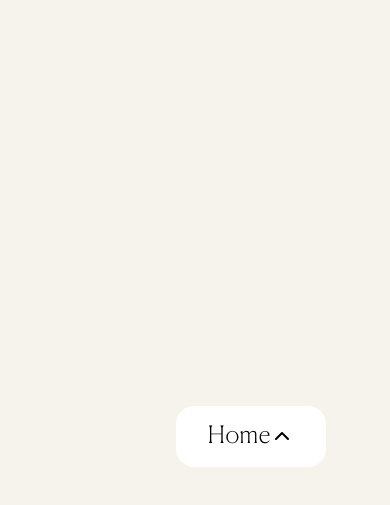
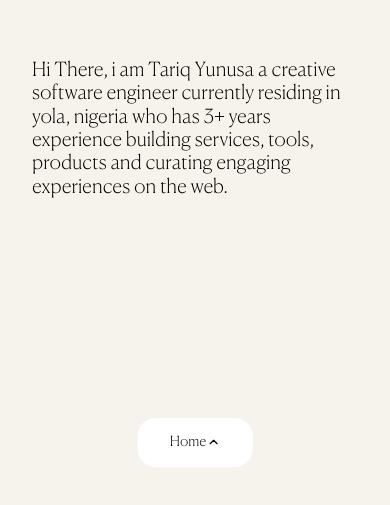
Before and after one commit to tariqyunusa/tariq, a Next.js app: page / in a window 390 px wide. Shown: the part 293-798 px from the top of the page. Built offline with nearby package versions, Linux system fonts and the light colour scheme.

Commit message:
hero section layout

```diff
--- a/app/components/Nav.jsx
+++ b/app/components/Nav.jsx
@@ -11,17 +11,17 @@ export default function Nav() {
     const [activeLink, setActiveLink] = useState(links[links.length - 1])
     return(
         <>
-            <motion.nav layout className={styles.navbar} onClick={() => setShowNav(!showNav)} transition={{duration: 0.6, type: "spring", stiffness: 60}}>
-                <ul className={styles.navbar__ul}>
+            <motion.nav  className={styles.navbar} onClick={() => setShowNav(!showNav)} >
+                <motion.ul layout className={styles.navbar__ul} transition={{duration: 0.6, type: "spring", stiffness: 60}}>
                     <AnimatePresence>
                     {showNav ? links.map((link, idx) => (
-                    <motion.li initial={{opacity: 0}} animate={{opacity: 1}} exit={{opacity: 0}} transition={{duration: 0.4, delay: 0.2}} key={idx} onClick={() => setActiveLink(link)} className={styles.navbar__list_item}>{link}</motion.li>
+                    <motion.li initial={{opacity: 0}} animate={{opacity: 1}} exit={{opacity: 0}} transition={{duration: 0.2, delay: 0.1}} key={idx} onClick={() => setActiveLink(link)} className={styles.navbar__list_item}>{link}</motion.li>
                    )) : ""}
                     </AnimatePresence>
                    {!showNav && (
-                    <motion.li className={styles.navbar__list_item} initial={{opacity: 0}} animate={{opacity: 1}} exit={{opacity: 0}} transition={{duration: 0.1, delay: 0.1}}>{activeLink} <FiChevronUp /></motion.li>
+                    <motion.li className={styles.navbar__list_item} >{activeLink} <FiChevronUp /></motion.li>
                    )}
-                </ul>
+                </motion.ul>
 
             </motion.nav>
         </>
--- a/app/page.js
+++ b/app/page.js
@@ -5,7 +5,11 @@ export default function Home() {
   return (
    <>
     <section className={styles.section}>
-
+      <div className={styles.hero__section_main_text}>
+        <h1>
+        Hi There, i am Tariq Yunusa a creative software engineer currently residing in yola, nigeria who has 3+ years  experience building services, tools, products and curating engaging experiences on the web.
+        </h1>
+      </div>
     </section>
    </>
   );
--- a/app/page.module.css
+++ b/app/page.module.css
@@ -1,19 +1,26 @@
 @font-face{
-    font-family: "Canela";
-    src: url('/fonts/CanelaDeck-Thin-Trial.otf');
-    font-weight: 100;
-    font-style: normal;
-  }
-.header{
-    font-family: "Canela", sans-serif;
-    font-weight: 100;
-    color: #000;
-    font-size: 48px;
-    line-height: 70px;
+  font-family: "Canela";
+  src: url('/fonts/CanelaDeck-Thin-Trial.otf') format('opentype');
+  font-weight: 100;
+  font-style: normal;
 }
-
 .section{
   width: 100vw;
   height: 100vh;
   background-color: #F5F3EB;
+  padding-inline: 2rem;
+  display: flex;
+  /* justify-content: center; */
+  align-items: center;
 }
+.hero__section_main_text{
+  max-width: 1024px;
+
+}
+.hero__section_main_text h1{
+  font-family: "Canela", serif;
+  font-weight: 100;
+  font-size: clamp(1rem, 5vw, 3rem);
+  line-height: 1.2em;
+
+}
--- a/app/styles/Nav.module.css
+++ b/app/styles/Nav.module.css
@@ -5,15 +5,17 @@
     font-style: normal;
 }
 
-.navbar{
+.navbar {
     padding: 1rem 2rem;
     border-radius: 18px;
     background-color: #fff;
     position: fixed;
     bottom: 10%;
-    left: 45%;
+    left: 50%;
+    transform: translateX(-50%);
     cursor: pointer;
 }
+
 .navbar__ul{
     display: flex;
     flex-direction: column;
@@ -22,9 +24,15 @@
 }
 .navbar__list_item{
     font-family: "Canela", serif;
-    font-size: 24px;
+    font-size: clamp(0.875rem, 2vw, 1.5rem);
     font-weight: 100;
     display: flex;
     justify-content: center;
     align-items: center;
 }
+
+@media screen and (min-width: 320px) and(max-width: 600px) {
+    .navbar__list_item{
+        font-size: 12px;
+    }
+}
```
